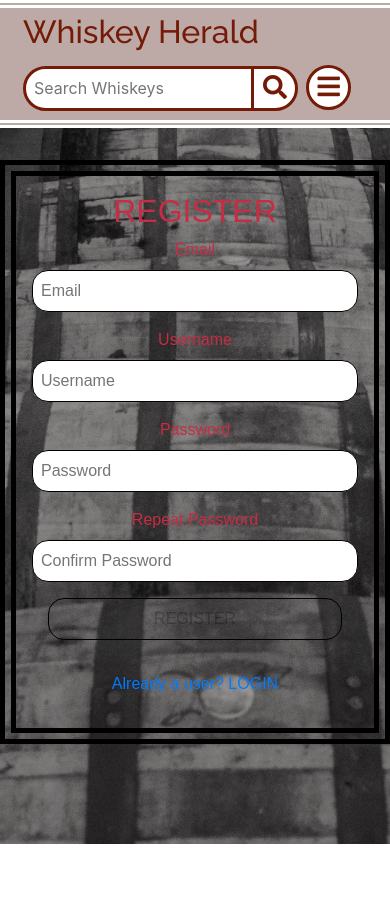
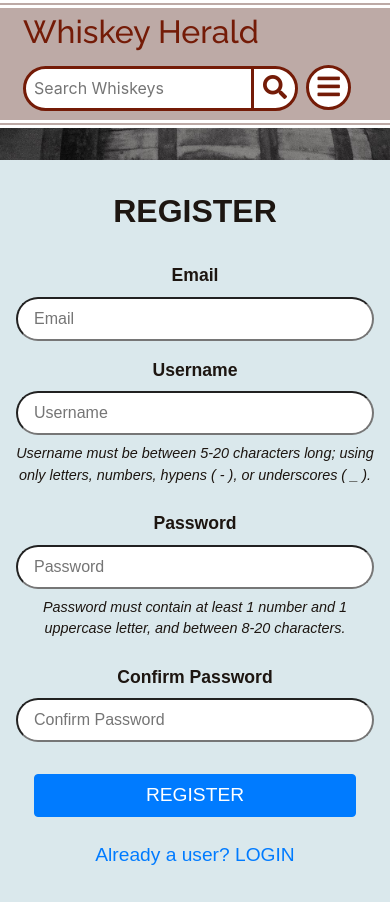
Before and after one commit to paulloy/whiskey_herald_msp3, a Flask app: page /register in a window 390 px wide. Before the commit the page ends 844 px from the top, so only its background shows below. Run offline with Flask 2, Linux system fonts and the light colour scheme; style sheets or scripts are compiled from the project's sources; some libraries are stand-ins or nearby versions.

Commit message:
Bootstrap classes added to submit buttons. New pattern used for usernames and passwords. Message left under username and password inputs explaining the format required for these inputs. JS removed as password matching will be checked on the backend instead. login.html and register.html styled and responsive

```diff
--- a/static/css/login-register.css
+++ b/static/css/login-register.css
@@ -2,7 +2,7 @@
   display: flex;
   flex-direction: column;
   align-items: center;
-  border: 1rem double black;
+  background-color: #dae8ec;
   width: 50%;
   margin-left: auto;
   margin-right: auto;
@@ -10,31 +10,39 @@
   border-radius: 1rem;
   padding: 1rem;
   font-family: "Poppins", sans-serif;
-  color: #c72c44;
+  color: #1d1611;
   text-align: center;
+}
+.form h2 {
+  margin-bottom: 2rem;
+  font-weight: 600;
+  margin-top: 1rem;
 }
 .form label {
   width: 75%;
-  font-weight: 400;
+  font-weight: 600;
+  font-size: 1.1rem;
+}
+.form em {
+  font-size: 0.9rem;
+  margin-bottom: 1.5rem;
+  margin-top: -0.5rem;
 }
 .form input {
   width: 75%;
   margin-bottom: 1rem;
-  border: 0.1rem solid black;
-  border-radius: 1rem;
-  padding: 0.5rem;
-}
-.form button {
-  width: 25%;
-  margin-bottom: 1rem;
-  border: 0.1rem solid black;
-  border-radius: 1rem;
-  padding: 0.5rem;
-  background-color: transparent;
+  border-radius: 5rem;
+  padding: 0.5rem 1rem 0.5rem 1rem;
 }
 .form a {
   margin-bottom: 1rem;
+  margin-top: 1.5rem;
+  font-size: 1.2rem;
+}
+.form button {
   margin-top: 1rem;
+  width: 12rem;
+  font-size: 1.2rem;
 }
 
 @media only screen and (max-width: 1180px) {
--- a/static/scss/login-register.scss
+++ b/static/scss/login-register.scss
@@ -6,11 +6,18 @@ $black: #212529;
 $padding: 0.5rem 1rem 0.5rem 1rem;
 $font: 'Poppins', sans-serif;
 
+$color1: #dae8ec;
+$color2: #dac5bc;
+$color3: #b48464;
+$color4: #572313;
+$color5: #1d1611;
+
+
 .form {
     display: flex;
     flex-direction: column;
     align-items: center;
-    border: 1rem double black;
+    background-color: $color1;
     width: 50%;
     margin-left: auto;
     margin-right: auto;
@@ -18,30 +25,38 @@ $font: 'Poppins', sans-serif;
     border-radius: 1rem;
     padding: 1rem;
     font-family: $font;
-    color: $red;
+    color: $color5;
     text-align: center;
+    h2 {
+        margin-bottom: 2rem;
+        font-weight: 600;
+        margin-top: 1rem;
+    }
     label {
         width: 75%;
-        font-weight: 400;
+        font-weight: 600;
+        font-size: 1.1rem;
+    }
+    em {
+        font-size: 0.9rem;
+        margin-bottom: 1.5rem;
+        margin-top: -0.5rem;
     }
     input {
         width: 75%;
         margin-bottom: 1rem;
-        border: 0.1rem solid black;
-        border-radius: 1rem;
-        padding: 0.5rem;
-    }
-    button {
-        width: 25%;
-        margin-bottom: 1rem;
-        border: 0.1rem solid black;
-        border-radius: 1rem;
-        padding: 0.5rem;
-        background-color: transparent;
+        border-radius: 5rem;
+        padding: 0.5rem 1rem 0.5rem 1rem;
     }
     a {
         margin-bottom: 1rem;
+        margin-top: 1.5rem;
+        font-size: 1.2rem;
+    }
+    button {
         margin-top: 1rem;
+        width: 12rem;
+        font-size: 1.2rem;
     }
 }
 
--- a/templates/login.html
+++ b/templates/login.html
@@ -15,7 +15,7 @@
         <label for="password">Password</label>
         <input type="password" name="password" placeholder="Password" required>
 
-        <button type="submit">LOGIN</button>
+        <button type="submit" class="btn btn-primary">LOGIN</button>
 
         <a href="{{ url_for('register') }}">New here? REGISTER AN ACCOUNT</a>
     </form>
--- a/templates/register.html
+++ b/templates/register.html
@@ -13,33 +13,31 @@
     <input id="email" name="email" type="email" placeholder="Email" required>
 
     <label for="username">Username</label>
-    <input id="username" name="username" type="text" pattern="^[a-zA-Z0-9]{5,15}$" placeholder="Username" required>
+    <input id="username" name="username" type="text" minlength="5" maxlength="20" pattern="[a-zA-Z][a-zA-Z0-9-_]{5,20}" placeholder="Username" required>
+    <em>Username must be between 5-20 characters long; using only letters, numbers, hypens ( - ), or underscores ( _ ).</em>
 
     <label for="password">Password</label>
     <input id="password" name="password"
         type="password"
-        minlength="5" maxlength="15"
-        pattern="(?=.*\d)(?=.*[a-z])(?=.*[A-Z]).{8,15}"
+        minlength="5" maxlength="20"
+        pattern="(?=.*\d)(?=.*[a-z])(?=.*[A-Z]).{8,20}"
         placeholder="Password"
-        title="Must contain at least one number and one uppercase and lowercase letter, and at least 8 and fewer than 15 characters."
+        title="Password must contain at least 1 number and 1 uppercase letter, and between 8-20 characters."
+        required>
+    <em>Password must contain at least 1 number and 1 uppercase letter, and between 8-20 characters.</em>
+
+    <label for="repeat-password">Confirm Password</label>
+    <input id="repeat-password" name="repeat-password"
+        type="password"
+        minlength="5" maxlength="20"
+        pattern="(?=.*\d)(?=.*[a-z])(?=.*[A-Z]).{8,20}"
+        placeholder="Confirm Password"
+        title="Password must contain at least 1 number and 1 uppercase letter, and between 8-20 characters."
         required>
 
-    <label for="repeat-password">Repeat Password</label>
-    <input id="repeat-password" name="repeat-password"
-        type="password"
-        minlength="5" maxlength="15"
-        pattern="(?=.*\d)(?=.*[a-z])(?=.*[A-Z]).{8,15}"
-        placeholder="Confirm Password"
-        title="Must contain at least one number and one uppercase and lowercase letter, and at least 8 and fewer than 15 characters."
-        required>
-
-    <button id="submit" type="submit" disabled>REGISTER</button>
+    <button id="submit" class="btn btn-primary" type="submit">REGISTER</button>
 
     <a href="{{ url_for('login') }}">Already a user? LOGIN</a>
 </form>
 
 {% endblock %}
-
-{% block scripts %}
-    <script src="{{ url_for('static', filename='js/register.js') }}"></script>
-{% endblock %}
```
Also changed, not shown: 1 other file.
